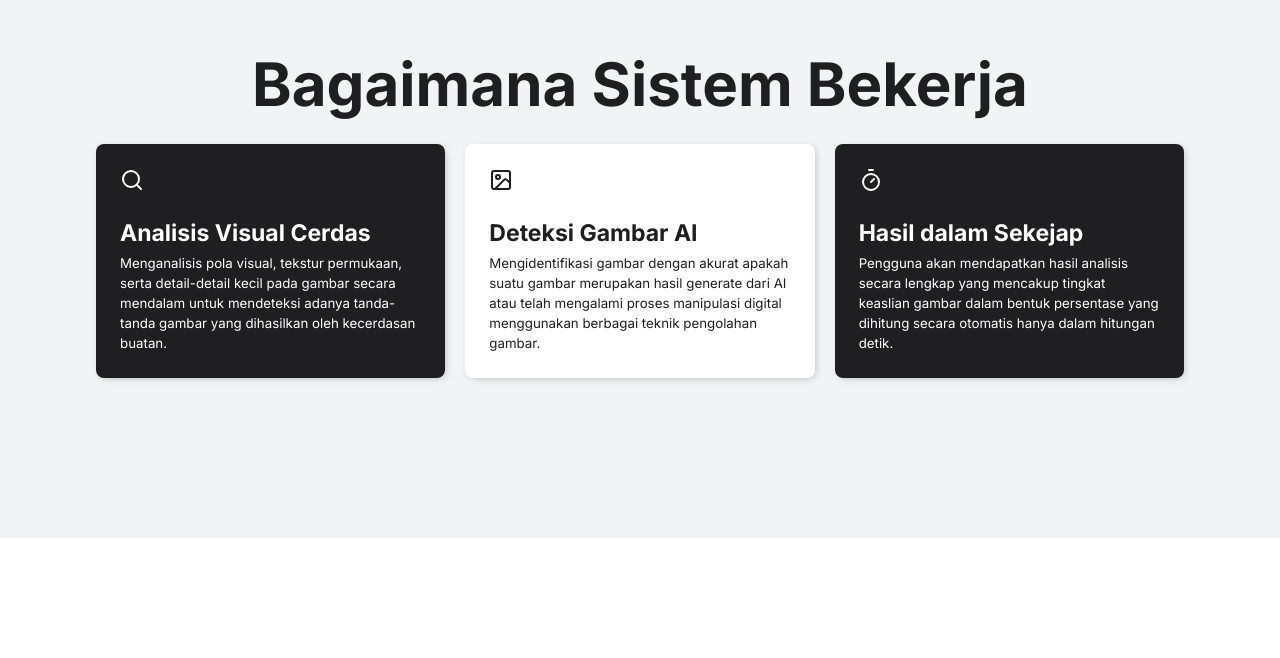
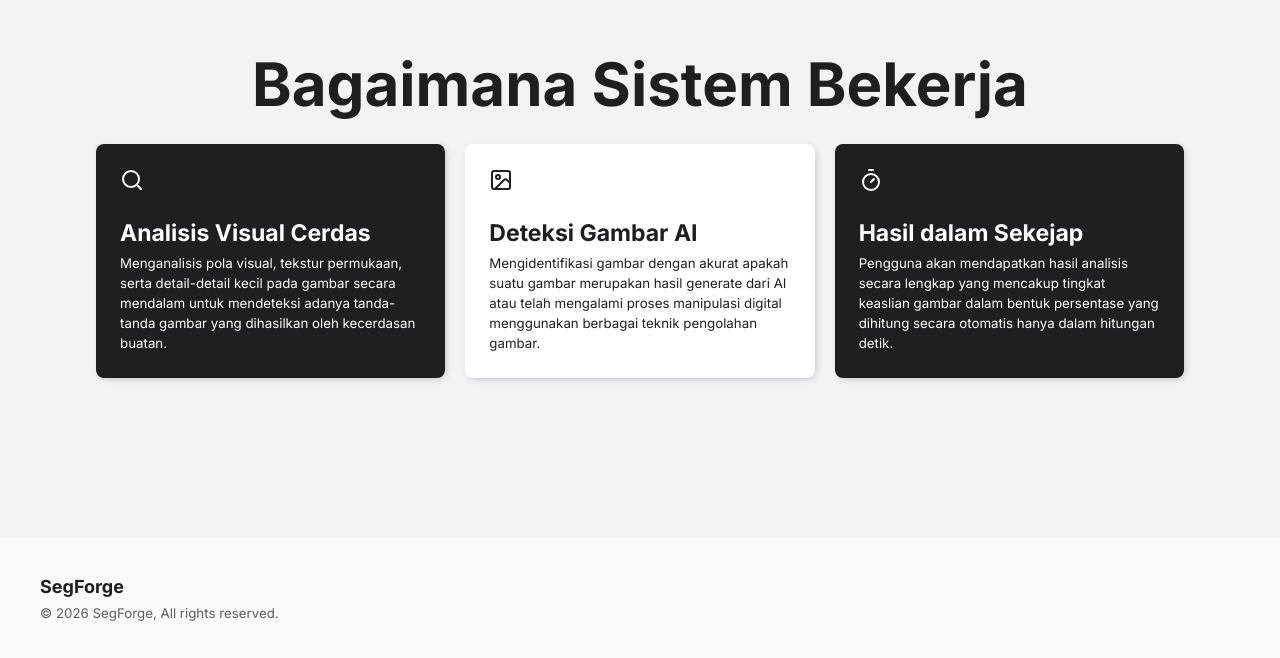
Before and after one commit to madpy-og/SegForge, a React (Vite) app in the folder frontend/: page / in a window 1280 px wide. Shown: the part 1044-1702 px from the top of the page. Before the commit the page ends 1582 px from the top, so only its background shows below. Built offline with nearby package versions, Linux system fonts and the light colour scheme; no server answers.

Commit message:
add footer component

```diff
--- /dev/null
+++ b/frontend/src/components/Footer.tsx
@@ -0,0 +1,12 @@
+import React from "react";
+
+const Footer = () => {
+    return (
+        <footer className="w-full h-30 bg-cusgrey flex flex-col items-start justify-center gap-1 px-5 md:px-10">
+            <div className="text-bl-m md:text-bl text-cusblack font-bold">SegForge</div>
+            <div className="text-bs-m md:text-bs text-cuslightblack">© 2026 SegForge, All rights reserved.</div>
+        </footer>
+    );
+};
+
+export default Footer;
--- a/frontend/src/components/Navbar.tsx
+++ b/frontend/src/components/Navbar.tsx
@@ -20,7 +20,7 @@ const Navbar = ({ isAuthenticated }: Props) => {
   };
   return (
     <header className="fixed z-50 top-0 w-full shadow-[0px_4px_10px_-9px_rgba(0,0,0,0.3)]">
-      <nav className="w-full flex items-center justify-between bg-cuswhite px-4 md:px-10 py-4">
+      <nav className="w-full flex items-center justify-between bg-cuswhite/50 backdrop-blur-xl px-4 md:px-10 py-4">
         <Link to="/" className="text-bl-m md:text-bl text-cusblack font-bold">
           SegForge
         </Link>
--- a/frontend/src/pages/Home.tsx
+++ b/frontend/src/pages/Home.tsx
@@ -6,7 +6,7 @@ import { uploadSchema, type UploadSchema } from "../schemas/input/UploadSchema";
 import MainSection from "../components/sections/MainSection";
 import HowSection from "../components/sections/HowSection";
 import { useNavigate } from "react-router";
-import { AlertTriangle } from "lucide-react";
+import Footer from "../components/Footer";
 
 type Props = {
   isAuthenticated: boolean;
@@ -31,6 +31,7 @@ const Home = ({ isAuthenticated }: Props) => {
         <MainSection form={form} handleSubmit={handleSubmit} />
         <HowSection />
       </main>
+      <Footer />
     </>
   );
 };
```
